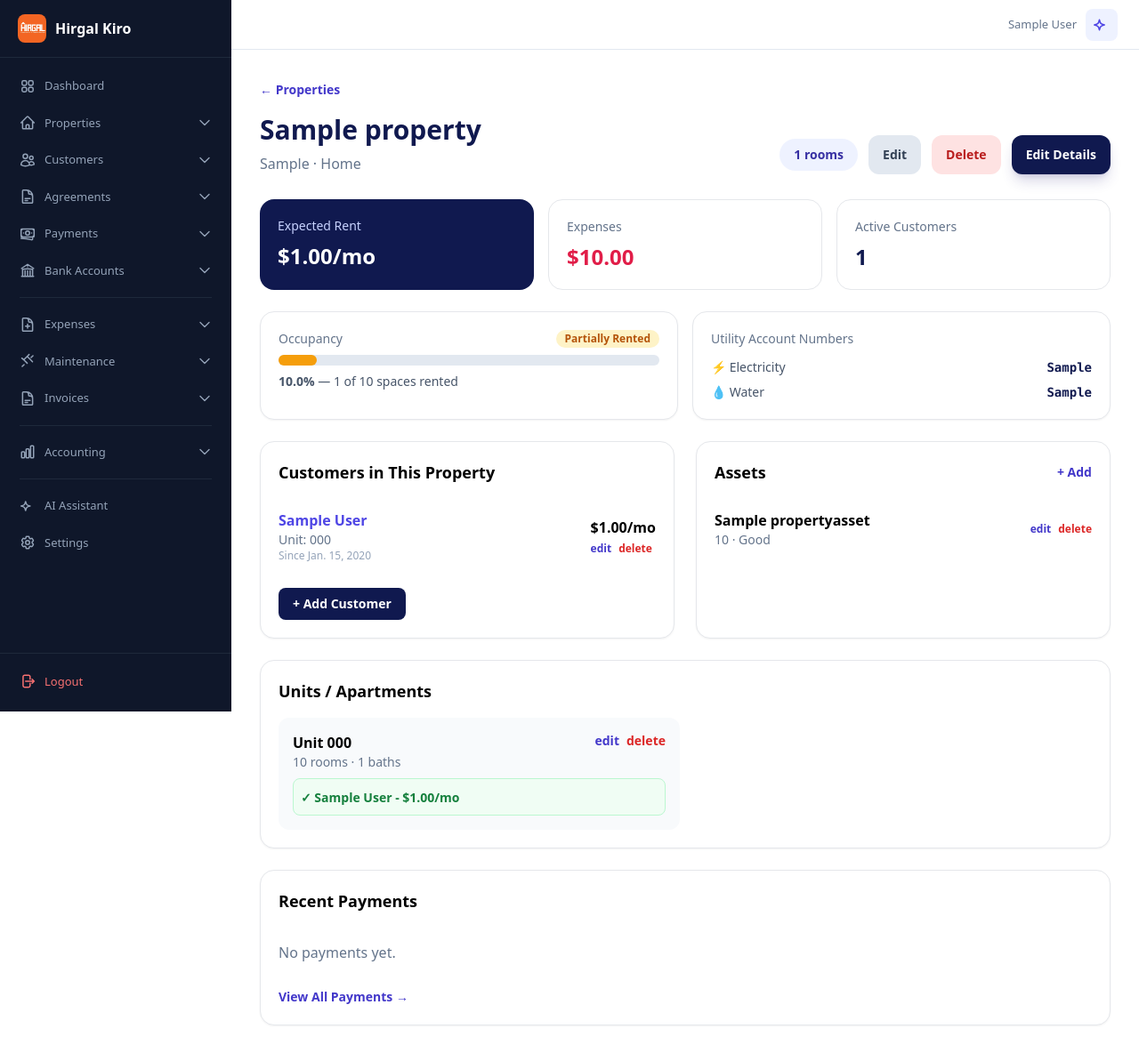
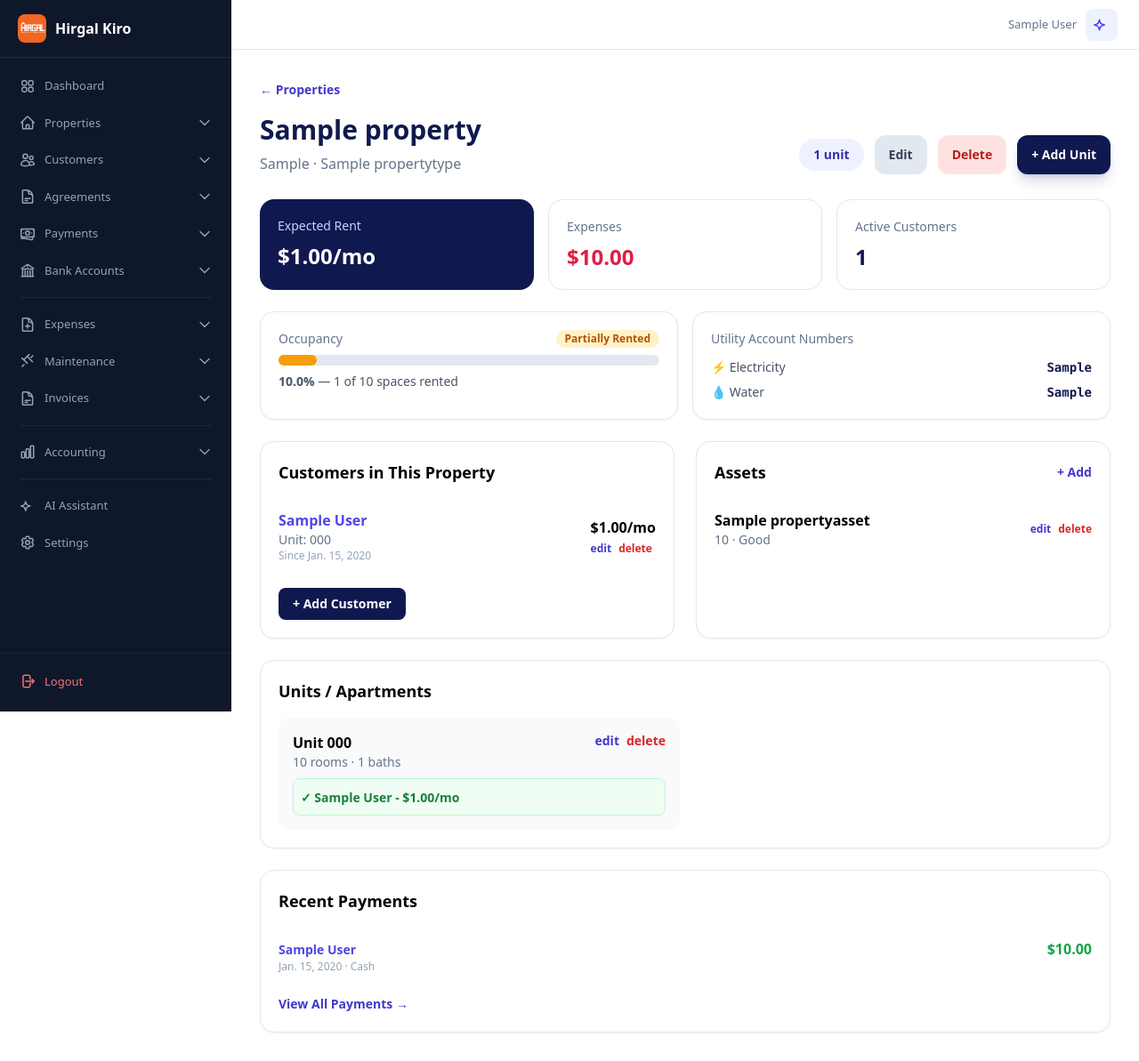
Before and after one commit to Mubarak-mubra/hirgal, a Django app: page /guryaha/1/ in a window 1280 px wide. Shown: the whole page at 89% size. Before the commit the page ends 1153 px from the top, so only its background shows below. Run offline with Django 5.2, Linux system fonts and the light colour scheme; a user stored in the database is signed in; tables that the repository leaves empty hold one stand-in row (values such as "Sample post"); some libraries are stand-ins or nearby versions.

Commit message:
feat: replace property structure field with per-user property types and has_units toggle

```diff
--- a/accounting/tests.py
+++ b/accounting/tests.py
@@ -2,7 +2,7 @@ from decimal import Decimal
 from django.contrib.auth import get_user_model
 from django.test import TestCase
 from django.utils import timezone
-from properties.models import Property, Unit
+from properties.models import Property, PropertyType, Unit
 from rentals.models import Tenant, RentalAgreement
 from finance.models import BankAccount, Payment, GeneralExpense, MaintenanceRepair
 from accounting.models import Account, JournalEntry, JournalEntryLine, Invoice, InvoiceLine
@@ -24,7 +24,7 @@ class DoubleEntryAccountingTests(TestCase):
         self.property = Property.objects.create(
             owner=self.user,
             name="Test Villa",
-            property_type="home",
+            property_type=PropertyType.objects.create(owner=self.user, name="Home"),
             location="Hodan",
         )
         self.tenant = Tenant.objects.create(
--- a/properties/serializers.py
+++ b/properties/serializers.py
@@ -13,7 +13,7 @@ class PropertySerializer(serializers.ModelSerializer):
             "id",
             "name",
             "property_type",
-            "residential_structure",
+            "has_units",
             "location",
             "total_rentable_spaces",
             "cover_image",
--- a/properties/tests.py
+++ b/properties/tests.py
@@ -6,15 +6,17 @@ from rest_framework import status
 from rest_framework.test import APITestCase
 
 from accounts.models import User
+from properties.models import PropertyType
 
 
 class PropertyApiTests(APITestCase):
     def setUp(self):
         self.user = User.objects.create_user("farhan", "+252612345678", "SafePassword123!", full_name="Farhan Xasan")
         self.client.force_authenticate(self.user)
+        self.apartment_type = PropertyType.objects.create(owner=self.user, name="Apartment")
 
     def test_user_can_create_and_list_property(self):
-        property_data = {"name": "Sunrise Apartments", "property_type": "apartment", "location": "Hodan"}
+        property_data = {"name": "Sunrise Apartments", "property_type": self.apartment_type.pk, "location": "Hodan"}
         create_response = self.client.post(reverse("property-list"), property_data)
         self.assertEqual(create_response.status_code, status.HTTP_201_CREATED)
         list_response = self.client.get(reverse("property-list"))
--- a/templates/includes/sidebar.html
+++ b/templates/includes/sidebar.html
@@ -29,6 +29,7 @@
       <div class="sidebar-group-items">
         <a href="{% url 'web-properties' %}" class="sidebar-link">All Properties</a>
         <a href="{% url 'web-property-create' %}" class="sidebar-link">Add Property</a>
+        <a href="{% url 'web-property-type-list' %}" class="sidebar-link">Property Types</a>
       </div>
     </div>
 
--- a/templates/web/property_detail.html
+++ b/templates/web/property_detail.html
@@ -6,15 +6,15 @@
 <section class="mb-7 mt-4 flex flex-wrap items-end justify-between gap-5">
     <div>
         <h1 class="text-3xl font-bold text-ink">{{ property.name }}</h1>
-        <p class="mt-2 text-slate-500">{{ property.location }} · {{ property.get_property_type_display }}</p>
+        <p class="mt-2 text-slate-500">{{ property.location }} · {{ property.property_type.name|default:"—" }}</p>
     </div>
     <div class="flex items-center gap-3">
         <span class="rounded-full bg-indigo-50 px-4 py-2 text-sm font-semibold text-indigo-800">
-            {{ space_count }} {% if property.property_type == 'home' %}rooms{% elif property.property_type == 'apartment' %}apartments{% else %}units{% endif %}
+            {{ space_badge }}
         </span>
         <a class="rounded-xl bg-slate-200 px-4 py-3 text-sm font-bold text-slate-700 hover:bg-slate-300" href="{% url 'web-property-edit' property.pk %}">Edit</a>
         <a class="rounded-xl bg-red-100 px-4 py-3 text-sm font-bold text-red-700 hover:bg-red-200" href="{% url 'web-property-delete' property.pk %}">Delete</a>
-        {% if property.property_type == 'home' %}
+        {% if not property.has_units %}
             <a class="rounded-xl bg-ink px-4 py-3 text-sm font-bold text-white shadow-lg shadow-indigo-900/20 hover:bg-indigo-900" href="{% url 'web-villa-details' property.pk %}">Edit Details</a>
         {% else %}
             <a class="rounded-xl bg-ink px-4 py-3 text-sm font-bold text-white shadow-lg shadow-indigo-900/20 hover:bg-indigo-900" href="{% url 'web-unit-create' property.pk %}">+ Add Unit</a>
@@ -121,7 +121,7 @@
 </div>
 
 <!-- Units -->
-{% if property.units.all %}
+{% if property.has_units and property.units.all %}
 <section class="mt-6 rounded-2xl border bg-white p-5 shadow-sm">
     <h2 class="text-lg font-bold">Units / Apartments</h2>
     <div class="mt-4 grid gap-3 sm:grid-cols-2">
@@ -156,7 +156,7 @@
 <section class="mt-6 rounded-2xl border bg-white p-5 shadow-sm">
     <h2 class="text-lg font-bold">Recent Payments</h2>
     <div class="mt-4 divide-y">
-        {% for payment in property.payments.all|slice:":5" %}
+        {% for payment in recent_payments %}
         <div class="flex justify-between py-3">
             <div>
                 <a href="{% url 'web-tenant-detail' payment.rental_agreement.tenant.pk %}" class="text-indigo-600 hover:underline text-sm font-semibold">
--- a/templates/web/property_list.html
+++ b/templates/web/property_list.html
@@ -31,7 +31,7 @@
                 </td>
                 <td class="px-4 py-3 text-slate-500">{{ property.location }}</td>
                 <td class="px-4 py-3">
-                    <span class="inline-flex items-center rounded-full bg-sky-100 px-2.5 py-0.5 text-xs font-semibold text-sky-700">{{ property.get_property_type_display }}</span>
+                    <span class="inline-flex items-center rounded-full bg-sky-100 px-2.5 py-0.5 text-xs font-semibold text-sky-700">{{ property.property_type.name|default:"—" }}</span>
                 </td>
                 <td class="px-4 py-3">
                     {% for agreement in property.active_agreements %}
--- a/web/chatbot.py
+++ b/web/chatbot.py
@@ -47,7 +47,7 @@ def explore_properties(user):
             results.append({
                 "name": p.name,
                 "location": p.location,
-                "type": p.get_property_type_display(),
+                "type": p.property_type.name if p.property_type else None,
                 "units": p.units.count(),
             })
         return json.dumps(results, default=str)
--- a/web/forms.py
+++ b/web/forms.py
@@ -3,7 +3,7 @@ from django.contrib.auth import get_user_model
 
 from accounting.models import Account, Invoice, InvoiceLine, JournalEntry, JournalEntryLine
 from finance.models import BankAccount, GeneralExpense, MaintenanceRepair, Payment
-from properties.models import Property, PropertyAsset, Room, Unit
+from properties.models import Property, PropertyAsset, PropertyType, Room, Unit, ensure_default_property_types
 from rentals.models import RentalAgreement, Tenant
 
 User = get_user_model()
@@ -58,21 +58,51 @@ class UserProfileForm(forms.ModelForm):
 class PropertyForm(forms.ModelForm):
     class Meta:
         model = Property
-        fields = ("name", "property_type", "residential_structure", "location", "electricity_account_no", "water_account_no", "description")
+        fields = ("name", "property_type", "has_units", "location", "electricity_account_no", "water_account_no", "description")
         labels = {
             "name": "Property Name",
             "property_type": "Property Type",
-            "residential_structure": "Structure Type",
+            "has_units": "Has units / apartments",
             "location": "Location",
             "description": "Description",
             "electricity_account_no": "Electricity Account No.",
             "water_account_no": "Water Account No.",
         }
+        widgets = {
+            "has_units": forms.CheckboxInput(attrs={"class": "h-4 w-4 rounded border-slate-300 text-indigo-600 focus:ring-indigo-500"}),
+        }
 
-    def __init__(self, *args, **kwargs):
+    def __init__(self, *args, user=None, **kwargs):
         super().__init__(*args, **kwargs)
+        if user:
+            ensure_default_property_types(user)
+            self.fields["property_type"].queryset = PropertyType.objects.filter(owner=user)
+        else:
+            self.fields["property_type"].queryset = PropertyType.objects.none()
+        self.fields["property_type"].required = True
         _style_fields(self)
         self.fields["description"].widget.attrs["rows"] = 4
+
+
+class PropertyTypeForm(forms.ModelForm):
+    class Meta:
+        model = PropertyType
+        fields = ("name",)
+        labels = {"name": "Type Name"}
+
+    def __init__(self, *args, user=None, **kwargs):
+        super().__init__(*args, **kwargs)
+        self._user = user
+        _style_fields(self)
+
+    def clean_name(self):
+        name = self.cleaned_data["name"]
+        existing = PropertyType.objects.filter(owner=self._user, name__iexact=name)
+        if self.instance.pk:
+            existing = existing.exclude(pk=self.instance.pk)
+        if existing.exists():
+            raise forms.ValidationError("You already have a property type with this name.")
+        return name
 
 
 class PropertyAssetForm(forms.ModelForm):
@@ -179,31 +209,17 @@ class RentalAgreementForm(forms.ModelForm):
             from django.db.models import Q
             active_agreements = RentalAgreement.objects.filter(status="active")
 
-            # Properties that are fully rented (whole property agreement)
-            fully_rented_property_ids = active_agreements.filter(
-                rental_scope="whole_property"
-            ).values_list("property_id", flat=True)
-
-            # Get available properties (not fully rented)
-            available_properties = Property.objects.filter(owner=user).exclude(
-                id__in=fully_rented_property_ids
-            )
-
-            # For each property, check if it has units
-            # If property has units, check if all units are rented
             final_property_ids = []
-            for prop in available_properties:
-                units = prop.units.all()
-                if not units.exists():
-                    # No units = whole property rental, include if not fully rented
-                    final_property_ids.append(prop.pk)
+            for prop in Property.objects.filter(owner=user):
+                active_for_prop = active_agreements.filter(property=prop)
+                if prop.has_units and prop.units.exists():
+                    # Unit-based property: available if any unit is still free
+                    rented_unit_ids = active_for_prop.values_list("unit_id", flat=True)
+                    if prop.units.exclude(id__in=rented_unit_ids).exists():
+                        final_property_ids.append(prop.pk)
                 else:
-                    # Has units - check if any unit is available
-                    rented_unit_ids = active_agreements.filter(
-                        property=prop
-                    ).values_list("unit_id", flat=True)
-                    available_units = units.exclude(id__in=rented_unit_ids)
-                    if available_units.exists():
+                    # Complete-unit (whole property) rental: available if no active agreement
+                    if not active_for_prop.exists():
                         final_property_ids.append(prop.pk)
 
             self.fields["tenant"].queryset = Tenant.objects.filter(owner=user)
--- a/web/urls.py
+++ b/web/urls.py
@@ -16,7 +16,9 @@ from .views import (
     PaymentDeleteView, PaymentDetailView, PaymentListView, PaymentUpdateView,
     ProfileView, PropertyAssetCreateView, PropertyAssetDeleteView,
     PropertyAssetUpdateView, PropertyCreateView, PropertyDeleteView,
-    PropertyDetailView, PropertyListView, PropertyUpdateView,
+    PropertyDetailView, PropertyListView, PropertyTypeCreateView,
+    PropertyTypeDeleteView, PropertyTypeListView, PropertyTypeUpdateView,
+    PropertyUpdateView,
     RegisterView, RentalAgreementCreateView, RentalAgreementDeleteView,
     RentalAgreementListView, RentalAgreementUpdateView,
     RoomCreateView, RoomDeleteView, RoomUpdateView, TenantCreateView,
@@ -52,6 +54,10 @@ urlpatterns = [
     path("guryaha/<int:pk>/", PropertyDetailView.as_view(), name="web-property-detail"),
     path("guryaha/<int:pk>/edit/", PropertyUpdateView.as_view(), name="web-property-edit"),
     path("guryaha/<int:pk>/delete/", PropertyDeleteView.as_view(), name="web-property-delete"),
+    path("property-types/", PropertyTypeListView.as_view(), name="web-property-type-list"),
+    path("property-types/new/", PropertyTypeCreateView.as_view(), name="web-property-type-create"),
+    path("property-types/<int:pk>/edit/", PropertyTypeUpdateView.as_view(), name="web-property-type-edit"),
+    path("property-types/<int:pk>/delete/", PropertyTypeDeleteView.as_view(), name="web-property-type-delete"),
     path("guryaha/<int:property_id>/alaab/new/", PropertyAssetCreateView.as_view(), name="web-asset-create"),
     path("alaabaha/new/", InventoryItemCreateView.as_view(), name="web-inventory-create"),
     path("guryaha/alaab/<int:pk>/edit/", PropertyAssetUpdateView.as_view(), name="web-asset-edit"),
--- a/web/views.py
+++ b/web/views.py
@@ -7,19 +7,20 @@ from django.views import View
 from django.views.generic import DetailView, TemplateView, ListView
 
 from django.db import transaction
+from django.db.models import Count, Q
 from accounting.models import Account, Invoice, InvoiceLine, JournalEntry, JournalEntryLine
 from accounting.services import (
     link_bank_account_to_ledger, post_expense, post_payment, post_repair,
     seed_default_chart_of_accounts,
 )
 from finance.models import BankAccount, GeneralExpense, MaintenanceRepair, Payment
-from properties.models import Property, PropertyAsset, Room, Unit
+from properties.models import Property, PropertyAsset, PropertyType, Room, Unit, ensure_default_property_types
 from rentals.models import RentalAgreement, Tenant
 
 from .forms import (
     AccountForm, BankAccountForm, GeneralExpenseForm, InvoiceForm, InvoiceLineFormSet,
     JournalEntryForm, JournalEntryLineFormSet, MaintenanceRepairForm,
-    PaymentForm, PropertyAssetForm, PropertyForm, RegistrationForm,
+    PaymentForm, PropertyAssetForm, PropertyForm, PropertyTypeForm, RegistrationForm,
     RentalAgreementForm, RoomForm, TenantForm, UnitForm, UserProfileForm,
     VillaDetailsForm,
 )
@@ -147,6 +148,10 @@ class UnitsByPropertyView(LoginRequiredMixin, View):
     def get(self, request):
         property_id = request.GET.get("property_id")
         if not property_id:
+            return JsonResponse({"units": []})
+
+        property_instance = Property.objects.filter(pk=property_id).first()
+        if not property_instance or not property_instance.has_units:
             return JsonResponse({"units": []})
 
         # Get all units for this property
@@ -293,7 +298,7 @@ class PropertyListView(HomeView):
         return context
 
     def post(self, request):
-        form = PropertyForm(request.POST)
+        form = PropertyForm(request.POST, user=request.user.get_data_owner())
         if form.is_valid():
             property_instance = form.save(commit=False)
             property_instance.owner = request.user.get_data_owner()
@@ -307,11 +312,11 @@ class PropertyCreateView(HomeView):
 
     def get_context_data(self, **kwargs):
         context = super().get_context_data(**kwargs)
-        context["form"] = PropertyForm()
+        context["form"] = PropertyForm(user=self.request.user.get_data_owner())
         return context
 
     def post(self, request):
-        form = PropertyForm(request.POST)
+        form = PropertyForm(request.POST, user=request.user.get_data_owner())
         if form.is_valid():
             property_instance = form.save(commit=False)
             property_instance.owner = request.user.get_data_owner()
@@ -337,7 +342,12 @@ class PropertyDetailView(LoginRequiredMixin, DetailView):
         context["active_agreements"] = agreements
         context["expected_rent"] = sum(item.agreed_monthly_rent for item in agreements)
         context["monthly_expenses"] = sum(item.amount for item in self.object.general_expenses.all())
-        context["space_count"] = sum(unit.rooms.count() for unit in self.object.units.all()) if self.object.property_type == "home" else self.object.units.count()
+        if self.object.has_units:
+            unit_count = self.object.units.count()
+            context["space_badge"] = "%d unit%s" % (unit_count, "" if unit_count == 1 else "s")
+        else:
+            single_unit = self.object.units.first()
+            context["space_badge"] = "%d rooms" % single_unit.rooms.count() if single_unit else "Whole property"
 
         total_spaces = self.object.total_rentable_spaces or 1
         rented_spaces = min(sum(item.rented_space_count for item in agreements), total_spaces)
@@ -354,6 +364,13 @@ class PropertyDetailView(LoginRequiredMixin, DetailView):
         else:
             context["occupancy_label"] = "Vacant"
             context["occupancy_color"] = "red"
+        context["recent_payments"] = (
+            Payment.objects.filter(
+                Q(rental_agreement__property=self.object) | Q(invoice__property=self.object)
+            )
+            .select_related("rental_agreement__tenant", "bank_account")
+            .order_by("-payment_date", "-pk")[:5]
+        )
         return context
 
 
@@ -362,12 +379,12 @@ class PropertyUpdateView(LoginRequiredMixin, View):
 
     def get(self, request, pk):
         property_instance = get_object_or_404(Property, pk=pk, owner=request.user.get_data_owner())
-        form = PropertyForm(instance=property_instance)
+        form = PropertyForm(instance=property_instance, user=request.user.get_data_owner())
         return render(request, "web/property_form.html", {"form": form, "editing": True})
 
     def post(self, request, pk):
         property_instance = get_object_or_404(Property, pk=pk, owner=request.user.get_data_owner())
-        form = PropertyForm(request.POST, instance=property_instance)
+        form = PropertyForm(request.POST, instance=property_instance, user=request.user.get_data_owner())
         if form.is_valid():
             form.save()
             return redirect("web-property-detail", pk)
@@ -385,6 +402,70 @@ class PropertyDeleteView(LoginRequiredMixin, View):
         property_instance = get_object_or_404(Property, pk=pk, owner=request.user.get_data_owner())
         property_instance.delete()
         return redirect("web-properties")
+
+
+# ── Property Types ────────────────────────────────────────────────────────────
+
+class PropertyTypeListView(HomeView):
+    template_name = "web/property_type_list.html"
+
+    def get_context_data(self, **kwargs):
+        context = super().get_context_data(**kwargs)
+        owner = self.request.user.get_data_owner()
+        ensure_default_property_types(owner)
+        context["property_types"] = PropertyType.objects.filter(owner=owner).annotate(
+            num_properties=Count("properties")
+        )
+        return context
+
+
+class PropertyTypeCreateView(HomeView):
+    template_name = "web/property_type_form.html"
+
+    def get_context_data(self, **kwargs):
+        context = super().get_context_data(**kwargs)
+        context["form"] = PropertyTypeForm(user=self.request.user.get_data_owner())
+        context["title"] = "Add Property Type"
+        return context
+
+    def post(self, request):
+        form = PropertyTypeForm(request.POST, user=request.user.get_data_owner())
+        if form.is_valid():
+            property_type = form.save(commit=False)
+            property_type.owner = request.user.get_data_owner()
+            property_type.save()
+            return redirect("web-property-type-list")
+        return render(request, self.template_name, {"form": form, "title": "Add Property Type"})
+
+
+class PropertyTypeUpdateView(LoginRequiredMixin, View):
+    login_url = "/login/"
+
+    def get(self, request, pk):
+        property_type = get_object_or_404(PropertyType, pk=pk, owner=request.user.get_data_owner())
+        form = PropertyTypeForm(instance=property_type, user=request.user.get_data_owner())
+        return render(request, "web/property_type_form.html", {"form": form, "title": "Edit Property Type", "editing": True, "property_type": property_type})
+
+    def post(self, request, pk):
+        property_type = get_object_or_404(PropertyType, pk=pk, owner=request.user.get_data_owner())
+        form = PropertyTypeForm(request.POST, instance=property_type, user=request.user.get_data_owner())
+        if form.is_valid():
+            form.save()
+            return redirect("web-property-type-list")
+        return render(request, "web/property_type_form.html", {"form": form, "title": "Edit Property Type", "editing": True, "property_type": property_type})
+
+
+class PropertyTypeDeleteView(LoginRequiredMixin, View):
+    login_url = "/login/"
+
+    def get(self, request, pk):
+        property_type = get_object_or_404(PropertyType, pk=pk, owner=request.user.get_data_owner())
+        return render(request, "web/confirm_delete.html", {"object": property_type, "cancel_url": "web-property-type-list"})
+
+    def post(self, request, pk):
+        property_type = get_object_or_404(PropertyType, pk=pk, owner=request.user.get_data_owner())
+        property_type.delete()
+        return redirect("web-property-type-list")
 
 
 # ── Assets ────────────────────────────────────────────────────────────────────
```
Also changed, not shown: properties/admin.py (+9 -4 lines), properties/models.py (+28 -5 lines), templates/web/property_type_form.html (added, +23 -0 lines), templates/web/property_type_list.html (added, +38 -0 lines), properties/migrations/0012_propertytype_has_units.py (added).
